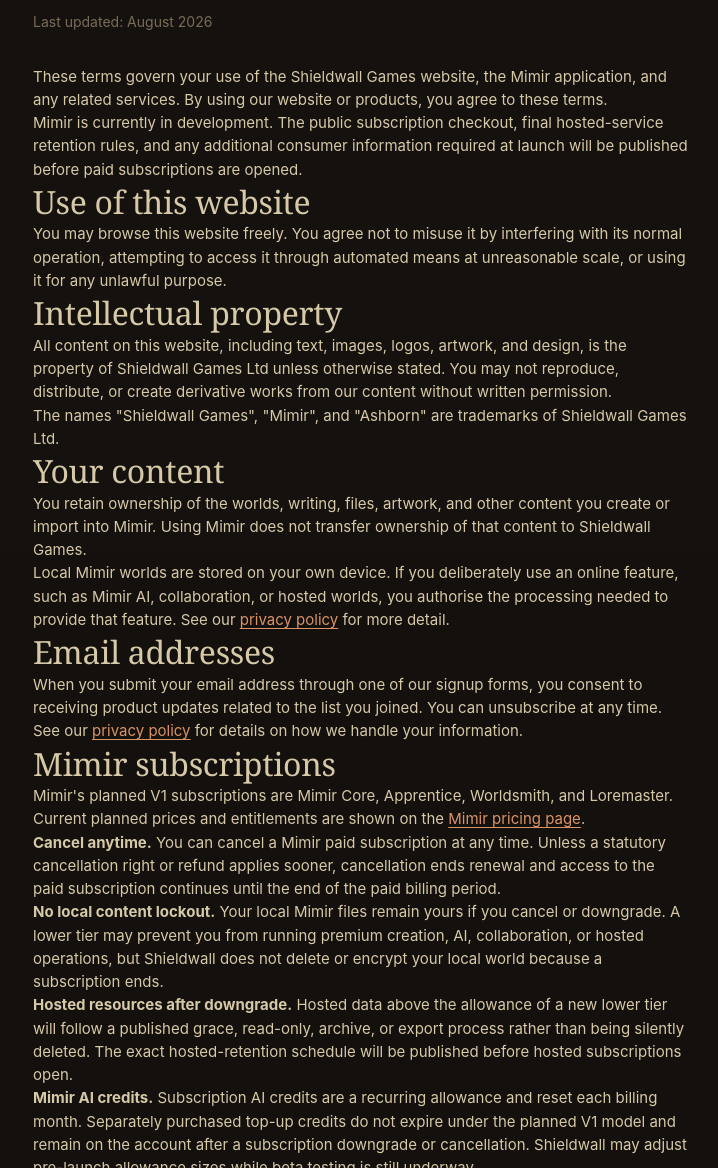
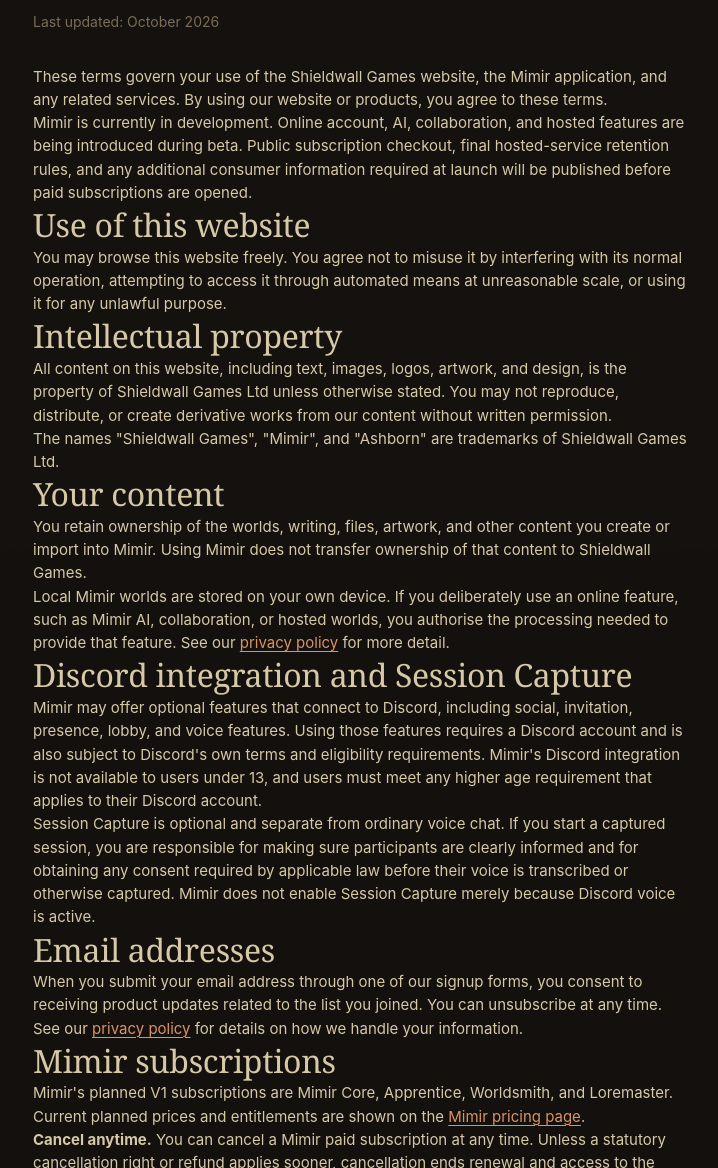
Before and after one commit to AlexGoldsmithUnrealDev/ShieldwalllGames, a plain HTML site: page terms.html in a window 1280 px wide. Shown: the part 250-1418 px from the top of the page, without its empty margins (279-997 px from the left). Drawn offline with Linux system fonts and the light colour scheme.

Commit message:
Update terms for Discord integration

```diff
--- a/terms.html
+++ b/terms.html
@@ -57,7 +57,7 @@
     <div class="sw-wrap sw-wrap--narrow">
 
       <h1 class="sw-section-h2">Terms of Use</h1>
-      <p class="sw-legal-date">Last updated: August 2026</p>
+      <p class="sw-legal-date">Last updated: October 2026</p>
 
       <p>
         These terms govern your use of the Shieldwall Games website,
@@ -65,10 +65,12 @@
         our website or products, you agree to these terms.
       </p>
       <p>
-        Mimir is currently in development. The public subscription
-        checkout, final hosted-service retention rules, and any
-        additional consumer information required at launch will be
-        published before paid subscriptions are opened.
+        Mimir is currently in development. Online account, AI,
+        collaboration, and hosted features are being introduced during
+        beta. Public subscription checkout, final hosted-service
+        retention rules, and any additional consumer information
+        required at launch will be published before paid subscriptions
+        are opened.
       </p>
 
       <h2>Use of this website</h2>
@@ -104,6 +106,25 @@
         collaboration, or hosted worlds, you authorise the processing
         needed to provide that feature. See our
         <a href="privacy.html">privacy policy</a> for more detail.
+      </p>
+
+      <h2>Discord integration and Session Capture</h2>
+      <p>
+        Mimir may offer optional features that connect to Discord,
+        including social, invitation, presence, lobby, and voice
+        features. Using those features requires a Discord account and is
+        also subject to Discord's own terms and eligibility requirements.
+        Mimir's Discord integration is not available to users under 13,
+        and users must meet any higher age requirement that applies to
+        their Discord account.
+      </p>
+      <p>
+        Session Capture is optional and separate from ordinary voice
+        chat. If you start a captured session, you are responsible for
+        making sure participants are clearly informed and for obtaining
+        any consent required by applicable law before their voice is
+        transcribed or otherwise captured. Mimir does not enable Session
+        Capture merely because Discord voice is active.
       </p>
 
       <h2>Email addresses</h2>
```
